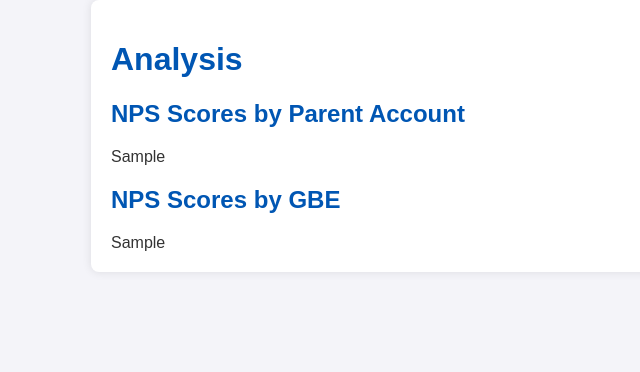
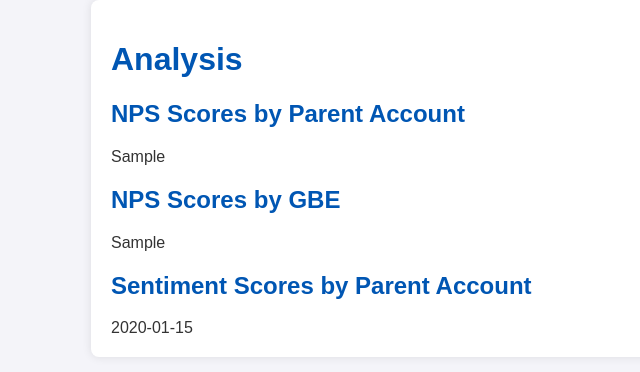
Before and after one commit to alideveloper1610/Umayal, a Flask app: template Example 4 Umayal/templates/analysis.html in a window 1280 px wide. Shown: the top 372 px of the page, without its empty margins (17-657 px from the left). Run offline with Flask 3, Linux system fonts and the light colour scheme; the template is opened without the code that fills it: most values are stand-ins (such as "Sample title", 1, 10 or a date in 2020); some libraries are stand-ins or nearby versions.

Commit message:
Updated with sentiment analysis

```diff
--- a/Example 4 Umayal/templates/analysis.html
+++ b/Example 4 Umayal/templates/analysis.html
@@ -4,6 +4,7 @@
     <meta charset="UTF-8">
     <title>Analysis</title>
     <link rel="stylesheet" href="{{ url_for('static', filename='styles.css') }}">
+    <script src="https://cdn.plot.ly/plotly-latest.min.js"></script>
 </head>
 <body>
     <div class="container">
@@ -16,6 +17,12 @@
             <h2>NPS Scores by GBE</h2>
             {{ graph_gbe | safe }}
         </div>
+        {% if graph_sentiment_parent %}
+        <div>
+            <h2>Sentiment Scores by Parent Account</h2>
+            {{ graph_sentiment_parent | safe }}
+        </div>
+        {% endif %}
     </div>
 </body>
 </html>
```
